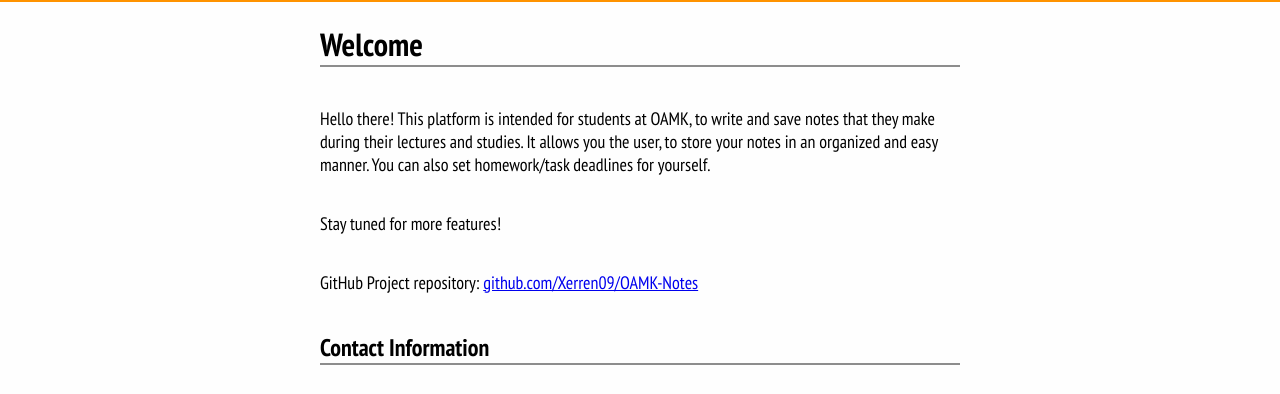
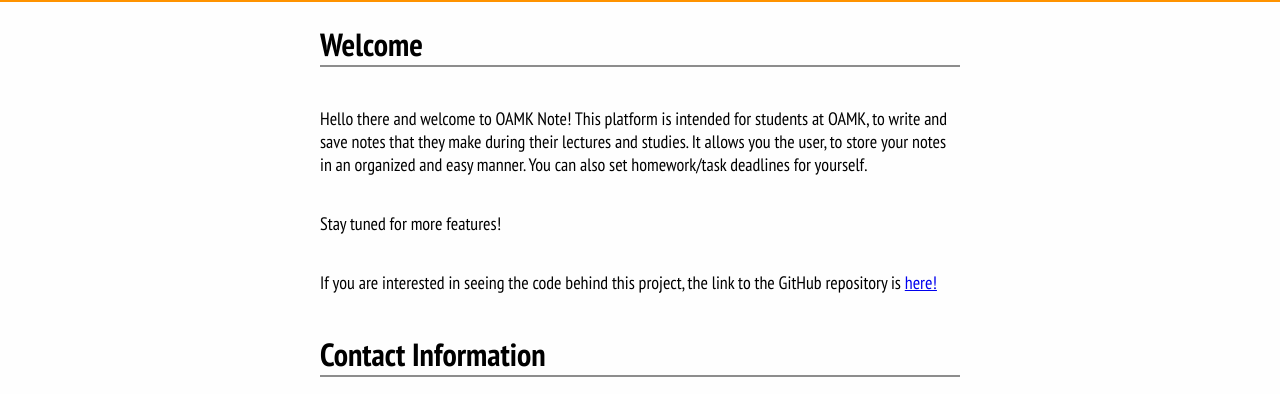
Before and after one commit to Xerren09/OAMK-Notes, a plain HTML site: page about.html in a window 1280 px wide. Shown: the part 48-442 px from the top of the page. Drawn offline with Linux system fonts and the light colour scheme.

Commit message:
Minor adjustments

```diff
--- a/about.css
+++ b/about.css
@@ -33,11 +33,6 @@
     width: 50%;
 }
 
-.aboutContainer h2 {
-    border-bottom: 2px solid #8d8d8d;
-    width: 50%;
-}
-
 .codersContainer {
     display: flex;
     flex-direction: row;
--- a/about.html
+++ b/about.html
@@ -15,13 +15,13 @@
         </div>
         <div class="aboutContainer">
             <h1>Welcome</h1>
-            <p>Hello there! This platform is intended for students at OAMK, to write and save
+            <p>Hello there and welcome to OAMK Note! This platform is intended for students at OAMK, to write and save
                 notes that they make during their lectures and studies. It allows you the user,
                 to store your notes in an organized and easy manner. You can also set homework/task
                 deadlines for yourself.</p>
             <p>Stay tuned for more features!</p>
-            <p>GitHub Project repository: <a href="https://github.com/Xerren09/OAMK-Notes" target="_blank">github.com/Xerren09/OAMK-Notes</a></p>
-            <h2>Contact Information</h2>
+            <p>If you are interested in seeing the code behind this project, the link to the GitHub repository is <a href="https://github.com/Xerren09/OAMK-Notes" target="_blank">here!</a></p>
+            <h1>Contact Information</h1>
         </div>
         <div class="codersContainer">
             <div class="coders">
```
Lines whose indentation alone changed are shown as unchanged.
